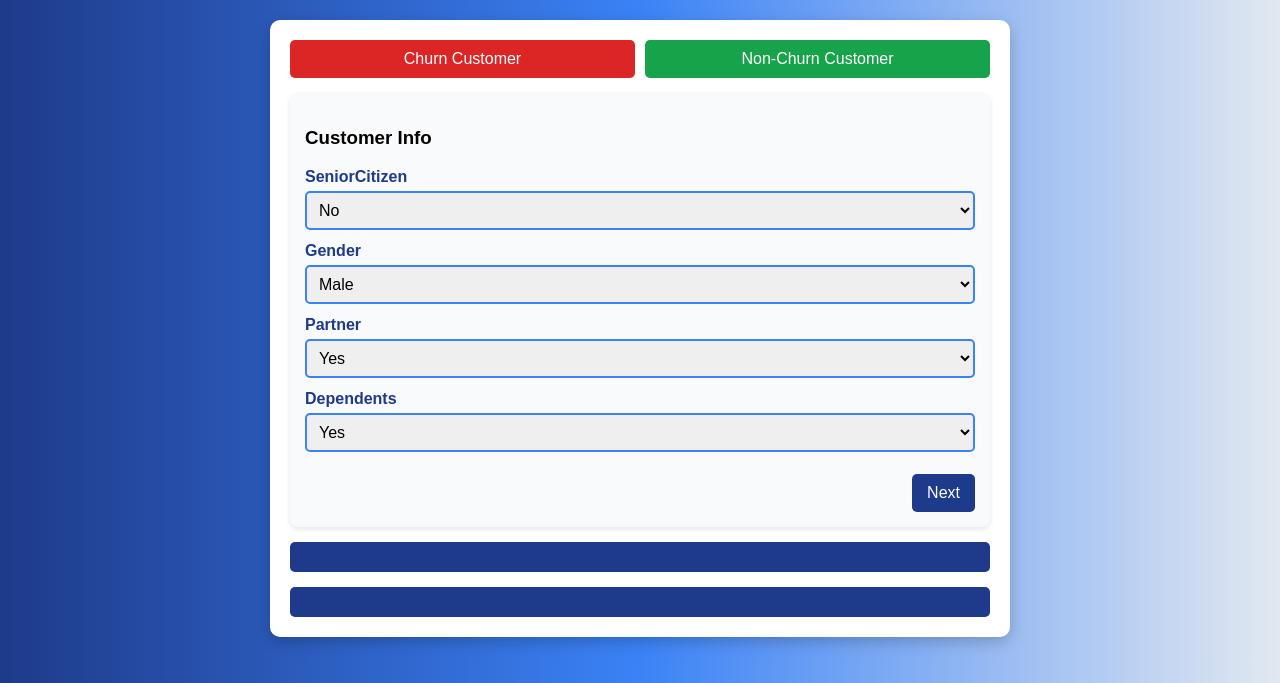
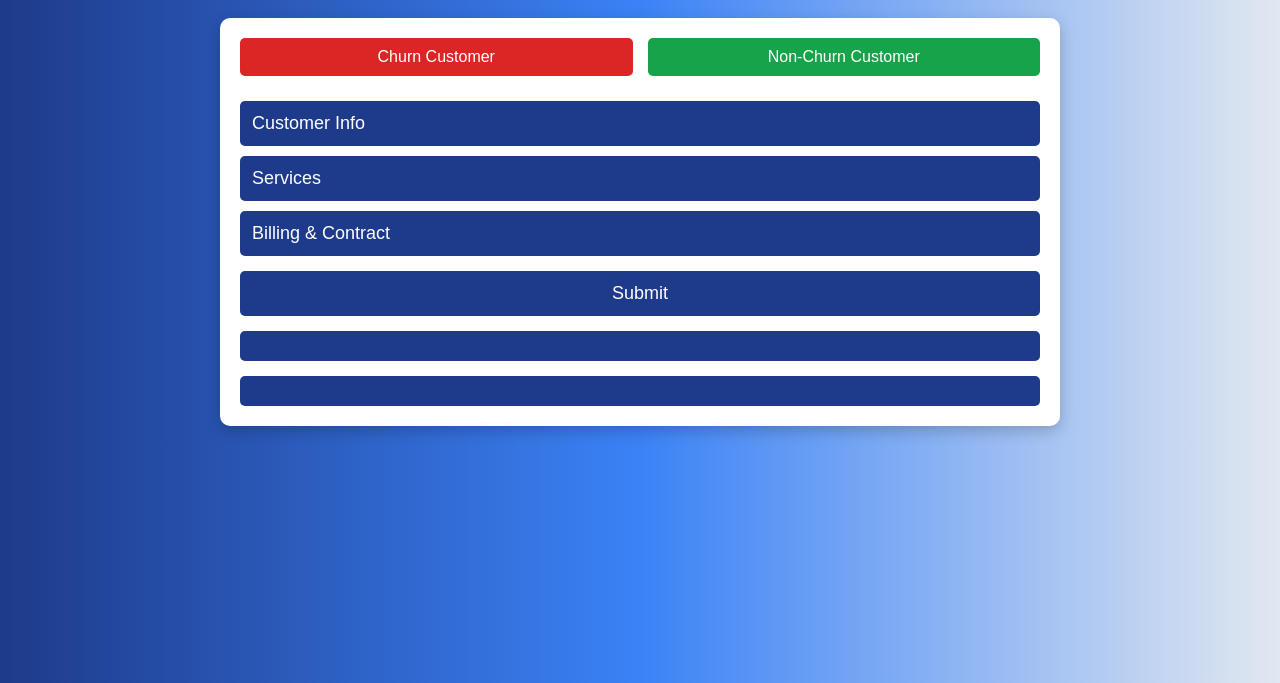
Before and after one commit to WAQARYOUSUF/TELECOM-RETENTION-THROUGH-CUSTOMER-CHURN-PREDICTION, a Flask app: page / in a window 1280 px wide. Shown: the part 117-800 px from the top of the page. Run offline with Flask 3, Linux system fonts and the light colour scheme; parts of the project's set-up code (start-up, migrations or seed data) failed here and were passed over.

Commit message:
Update home.html: accordion, pre-fill buttons, color-coded output

```diff
--- a/templates/home.html
+++ b/templates/home.html
@@ -14,89 +14,55 @@ body {
 .header {
     text-align: center;
     color: white;
-    margin-bottom: 20px;
 }
 .header h1 { margin-bottom: 5px; }
 .header h3 { font-weight: normal; font-size: 18px; }
-
 .container {
-    max-width: 700px;
+    max-width: 800px;
     margin: auto;
     background: white;
     border-radius: 10px;
     padding: 20px;
     box-shadow: 0 5px 15px rgba(0,0,0,0.2);
 }
-
-/* Step wizard */
-.step {
+.accordion {
+    background-color: #1e3a8a;
+    color: white;
+    cursor: pointer;
+    padding: 12px;
+    width: 100%;
+    border: none;
+    text-align: left;
+    outline: none;
+    font-size: 18px;
+    margin-top: 10px;
+    border-radius: 5px;
+    transition: 0.3s;
+}
+.accordion:hover { background-color: #163a6d; }
+.panel {
+    padding: 10px 15px;
     display: none;
-    padding: 15px 0;
+    background-color: #f1f1f1;
+    border-radius: 5px;
+    margin-bottom: 10px;
 }
-.step.active { display: block; }
-.step-card {
-    background: #f9fafb;
-    border-radius: 8px;
-    padding: 15px;
-    margin-bottom: 15px;
-    box-shadow: 0 2px 5px rgba(0,0,0,0.1);
+.panel .form-group {
+    display: flex;
+    flex-direction: column;
+    margin-bottom: 10px;
 }
-
-label {
-    font-weight: bold;
-    margin-bottom: 5px;
-    display: block;
-    color: #1e3a8a;
-}
+label { font-weight: bold; margin-bottom: 5px; color: #1e3a8a; }
 input, select {
-    width: 100%;
     padding: 8px;
-    margin-bottom: 12px;
+    font-size: 16px;
     border: 2px solid #3b82f6;
     border-radius: 5px;
-    font-size: 16px;
 }
 input:focus, select:focus {
     border-color: #1e3a8a;
     outline: none;
 }
-
-.prefill-buttons {
-    display: flex;
-    gap: 10px;
-    flex-wrap: wrap;
-    margin-bottom: 15px;
-}
-.prefill-btn {
-    flex: 1 1 45%;
-    padding: 10px;
-    font-size: 16px;
-    border-radius: 5px;
-    border: none;
-    cursor: pointer;
-    color: white;
-}
-.prefill-churn { background-color: #dc2626; }
-.prefill-nonchurn { background-color: #16a34a; }
-
-.nav-btns {
-    display: flex;
-    justify-content: space-between;
-    margin-top: 10px;
-}
-.nav-btns button {
-    padding: 10px 15px;
-    font-size: 16px;
-    border-radius: 5px;
-    border: none;
-    cursor: pointer;
-    color: white;
-}
-.prev-btn { background-color: #6b7280; }
-.next-btn { background-color: #1e3a8a; }
-.next-btn:hover { background-color: #163a6d; }
-.prev-btn:hover { background-color: #4b5563; }
-
 .submit-btn {
     width: 100%;
     background-color: #1e3a8a;
@@ -109,7 +75,6 @@ input:focus, select:focus {
     margin-top: 15px;
 }
 .submit-btn:hover { background-color: #163a6d; }
-
 .output-box {
     background-color: #1e3a8a;
     color: white;
@@ -119,8 +84,19 @@ input:focus, select:focus {
     margin-top: 15px;
     text-align: center;
 }
-
-@media(max-width:700px) {
+.prefill-buttons { display: flex; gap: 15px; flex-wrap: wrap; margin-bottom: 15px; }
+.prefill-btn {
+    flex: 1 1 45%;
+    padding: 10px;
+    font-size: 16px;
+    border-radius: 5px;
+    border: none;
+    cursor: pointer;
+    color: white;
+}
+.prefill-churn { background-color: #dc2626; }
+.prefill-nonchurn { background-color: #16a34a; }
+@media(max-width: 700px) {
     .prefill-btn { flex: 1 1 100%; }
 }
 </style>
@@ -133,165 +109,129 @@ input:focus, select:focus {
 </div>
 
 <div class="container">
+
     <div class="prefill-buttons">
         <button type="button" class="prefill-btn prefill-churn" onclick="fillChurn()">Churn Customer</button>
         <button type="button" class="prefill-btn prefill-nonchurn" onclick="fillNonChurn()">Non-Churn Customer</button>
     </div>
 
     <form method="POST" action="{{ url_for('predict') }}">
-        <!-- Step 1: Customer Info -->
-        <div class="step step-card active">
-            <h3>Customer Info</h3>
-            <label>SeniorCitizen</label>
-            <select id="query1" name="query1"><option value="0">No</option><option value="1">Yes</option></select>
 
-            <label>Gender</label>
-            <select id="query4" name="query4"><option value="Male">Male</option><option value="Female">Female</option></select>
-
-            <label>Partner</label>
-            <select id="query5" name="query5"><option value="Yes">Yes</option><option value="No">No</option></select>
-
-            <label>Dependents</label>
-            <select id="query6" name="query6"><option value="Yes">Yes</option><option value="No">No</option></select>
-
-            <div class="nav-btns">
-                <span></span>
-                <button type="button" class="next-btn" onclick="nextStep()">Next</button>
-            </div>
+        <button type="button" class="accordion">Customer Info</button>
+        <div class="panel">
+            <div class="form-group"><label>SeniorCitizen</label><select id="query1" name="query1"><option value="0">No</option><option value="1">Yes</option></select></div>
+            <div class="form-group"><label>Gender</label><select id="query4" name="query4"><option value="Male">Male</option><option value="Female">Female</option></select></div>
+            <div class="form-group"><label>Partner</label><select id="query5" name="query5"><option value="Yes">Yes</option><option value="No">No</option></select></div>
+            <div class="form-group"><label>Dependents</label><select id="query6" name="query6"><option value="Yes">Yes</option><option value="No">No</option></select></div>
         </div>
 
-        <!-- Step 2: Services -->
-        <div class="step step-card">
-            <h3>Services</h3>
-            <label>PhoneService</label>
-            <select id="query7" name="query7"><option value="Yes">Yes</option><option value="No">No</option></select>
-
-            <label>MultipleLines</label>
-            <select id="query8" name="query8"><option value="Yes">Yes</option><option value="No">No</option></select>
-
-            <label>InternetService</label>
-            <select id="query9" name="query9"><option value="DSL">DSL</option><option value="Fiber optic">Fiber optic</option><option value="No">No</option></select>
-
-            <label>OnlineSecurity</label>
-            <select id="query10" name="query10"><option value="Yes">Yes</option><option value="No">No</option></select>
-
-            <label>OnlineBackup</label>
-            <select id="query11" name="query11"><option value="Yes">Yes</option><option value="No">No</option></select>
-
-            <div class="nav-btns">
-                <button type="button" class="prev-btn" onclick="prevStep()">Previous</button>
-                <button type="button" class="next-btn" onclick="nextStep()">Next</button>
-            </div>
+        <button type="button" class="accordion">Services</button>
+        <div class="panel">
+            <div class="form-group"><label>PhoneService</label><select id="query7" name="query7"><option value="Yes">Yes</option><option value="No">No</option></select></div>
+            <div class="form-group"><label>MultipleLines</label><select id="query8" name="query8"><option value="Yes">Yes</option><option value="No">No</option></select></div>
+            <div class="form-group"><label>InternetService</label><select id="query9" name="query9"><option value="DSL">DSL</option><option value="Fiber optic">Fiber optic</option><option value="No">No</option></select></div>
+            <div class="form-group"><label>OnlineSecurity</label><select id="query10" name="query10"><option value="Yes">Yes</option><option value="No">No</option></select></div>
+            <div class="form-group"><label>OnlineBackup</label><select id="query11" name="query11"><option value="Yes">Yes</option><option value="No">No</option></select></div>
+            <div class="form-group"><label>DeviceProtection</label><select id="query12" name="query12"><option value="Yes">Yes</option><option value="No">No</option></select></div>
+            <div class="form-group"><label>TechSupport</label><select id="query13" name="query13"><option value="Yes">Yes</option><option value="No">No</option></select></div>
+            <div class="form-group"><label>StreamingTV</label><select id="query14" name="query14"><option value="Yes">Yes</option><option value="No">No</option></select></div>
+            <div class="form-group"><label>StreamingMovies</label><select id="query15" name="query15"><option value="Yes">Yes</option><option value="No">No</option></select></div>
         </div>
 
-        <!-- Step 3: Billing & Contract -->
-        <div class="step step-card">
-            <h3>Billing & Contract</h3>
-            <label>Contract</label>
-            <select id="query16" name="query16"><option value="Month-to-month">Month-to-month</option><option value="One year">One year</option><option value="Two year">Two year</option></select>
+        <button type="button" class="accordion">Billing & Contract</button>
+        <div class="panel">
+            <div class="form-group"><label>Contract</label><select id="query16" name="query16"><option value="Month-to-month">Month-to-month</option><option value="One year">One year</option><option value="Two year">Two year</option></select></div>
+            <div class="form-group"><label>PaperlessBilling</label><select id="query17" name="query17"><option value="Yes">Yes</option><option value="No">No</option></select></div>
+            <div class="form-group"><label>PaymentMethod</label><select id="query18" name="query18"><option value="Electronic check">Electronic check</option><option value="Mailed check">Mailed check</option><option value="Bank transfer">Bank transfer</option><option value="Credit card">Credit card</option></select></div>
+            <div class="form-group"><label>MonthlyCharges</label><input type="number" id="query2" name="query2" required></div>
+            <div class="form-group"><label>TotalCharges</label><input type="number" id="query3" name="query3" required></div>
+            <div class="form-group"><label>Tenure</label><input type="number" id="query19" name="query19" required></div>
+        </div>
 
-            <label>PaperlessBilling</label>
-            <select id="query17" name="query17"><option value="Yes">Yes</option><option value="No">No</option></select>
+        <button type="submit" class="submit-btn">Submit</button>
 
-            <label>PaymentMethod</label>
-            <select id="query18" name="query18"><option value="Electronic check">Electronic check</option><option value="Mailed check">Mailed check</option><option value="Bank transfer">Bank transfer</option><option value="Credit card">Credit card</option></select>
-
-            <label>MonthlyCharges</label>
-            <input type="number" id="query2" name="query2" required>
-
-            <label>TotalCharges</label>
-            <input type="number" id="query3" name="query3" required>
-
-            <label>Tenure</label>
-            <input type="number" id="query19" name="query19" required>
-
-            <div class="nav-btns">
-                <button type="button" class="prev-btn" onclick="prevStep()">Previous</button>
-                <button type="submit" class="submit-btn">Submit</button>
-            </div>
-        </div>
     </form>
 
     <div id="output1" class="output-box">{{ output1 }}</div>
     <div id="output2" class="output-box">{{ output2 }}</div>
+
 </div>
 
 <script>
-let currentStep = 0;
-function showStep(n) {
-    const steps = document.getElementsByClassName("step");
-    for (let i=0; i<steps.length; i++) steps[i].classList.remove("active");
-    steps[n].classList.add("active");
-}
-function nextStep() {
-    const steps = document.getElementsByClassName("step");
-    if(currentStep < steps.length-1) {
-        currentStep++;
-        showStep(currentStep);
-        window.scrollTo({top:0, behavior:'smooth'});
-    }
-}
-function prevStep() {
-    if(currentStep > 0) {
-        currentStep--;
-        showStep(currentStep);
-        window.scrollTo({top:0, behavior:'smooth'});
-    }
+// Accordion toggle
+var acc = document.getElementsByClassName("accordion");
+for (var i = 0; i < acc.length; i++) {
+    acc[i].addEventListener("click", function() {
+        this.classList.toggle("active");
+        var panel = this.nextElementSibling;
+        panel.style.display = (panel.style.display === "block") ? "none" : "block";
+    });
 }
 
 // Pre-fill buttons
 function fillChurn() {
-    document.getElementById("query1").value="1";
-    document.getElementById("query2").value=90;
-    document.getElementById("query3").value=4000;
-    document.getElementById("query4").value="Female";
-    document.getElementById("query5").value="No";
-    document.getElementById("query6").value="No";
-    document.getElementById("query7").value="Yes";
-    document.getElementById("query8").value="No";
-    document.getElementById("query9").value="Fiber optic";
-    document.getElementById("query10").value="No";
-    document.getElementById("query11").value="No";
-    document.getElementById("query16").value="Month-to-month";
-    document.getElementById("query17").value="Yes";
-    document.getElementById("query18").value="Electronic check";
-    document.getElementById("query19").value=5;
+    document.getElementById("query1").value = "1";
+    document.getElementById("query2").value = 90;
+    document.getElementById("query3").value = 4000;
+    document.getElementById("query4").value = "Female";
+    document.getElementById("query5").value = "No";
+    document.getElementById("query6").value = "No";
+    document.getElementById("query7").value = "Yes";
+    document.getElementById("query8").value = "No";
+    document.getElementById("query9").value = "Fiber optic";
+    document.getElementById("query10").value = "No";
+    document.getElementById("query11").value = "No";
+    document.getElementById("query12").value = "No";
+    document.getElementById("query13").value = "No";
+    document.getElementById("query14").value = "Yes";
+    document.getElementById("query15").value = "Yes";
+    document.getElementById("query16").value = "Month-to-month";
+    document.getElementById("query17").value = "Yes";
+    document.getElementById("query18").value = "Electronic check";
+    document.getElementById("query19").value = 5;
 }
 
 function fillNonChurn() {
-    document.getElementById("query1").value="0";
-    document.getElementById("query2").value=40;
-    document.getElementById("query3").value=1200;
-    document.getElementById("query4").value="Male";
-    document.getElementById("query5").value="Yes";
-    document.getElementById("query6").value="Yes";
-    document.getElementById("query7").value="Yes";
-    document.getElementById("query8").value="Yes";
-    document.getElementById("query9").value="DSL";
-    document.getElementById("query10").value="Yes";
-    document.getElementById("query11").value="Yes";
-    document.getElementById("query16").value="Two year";
-    document.getElementById("query17").value="No";
-    document.getElementById("query18").value="Bank transfer";
-    document.getElementById("query19").value=36;
+    document.getElementById("query1").value = "0";
+    document.getElementById("query2").value = 40;
+    document.getElementById("query3").value = 1200;
+    document.getElementById("query4").value = "Male";
+    document.getElementById("query5").value = "Yes";
+    document.getElementById("query6").value = "Yes";
+    document.getElementById("query7").value = "Yes";
+    document.getElementById("query8").value = "Yes";
+    document.getElementById("query9").value = "DSL";
+    document.getElementById("query10").value = "Yes";
+    document.getElementById("query11").value = "Yes";
+    document.getElementById("query12").value = "Yes";
+    document.getElementById("query13").value = "Yes";
+    document.getElementById("query14").value = "No";
+    document.getElementById("query15").value = "No";
+    document.getElementById("query16").value = "Two year";
+    document.getElementById("query17").value = "No";
+    document.getElementById("query18").value = "Bank transfer";
+    document.getElementById("query19").value = 36;
 }
 
 // Color-coded output
 function setOutputColor() {
     const outputDiv = document.getElementById("output1");
-    if(!outputDiv) return;
+    if (!outputDiv) return;
+
     const text = outputDiv.innerText.toLowerCase();
-    if(text.includes("likely to be churned")) {
-        outputDiv.style.backgroundColor="#dc2626";
-        outputDiv.style.color="white";
-    } else if(text.includes("likely to continue")) {
-        outputDiv.style.backgroundColor="#16a34a";
-        outputDiv.style.color="white";
+    if (text.includes("likely to be churned")) {
+        outputDiv.style.backgroundColor = "#dc2626"; // red
+        outputDiv.style.color = "white";
+    } else if (text.includes("likely to continue")) {
+        outputDiv.style.backgroundColor = "#16a34a"; // green
+        outputDiv.style.color = "white";
     } else {
-        outputDiv.style.backgroundColor="#1e3a8a";
-        outputDiv.style.color="white";
+        outputDiv.style.backgroundColor = "#1e3a8a"; // default
+        outputDiv.style.color = "white";
     }
 }
+
+// Run color check on page load
 setOutputColor();
 </script>
 
```
